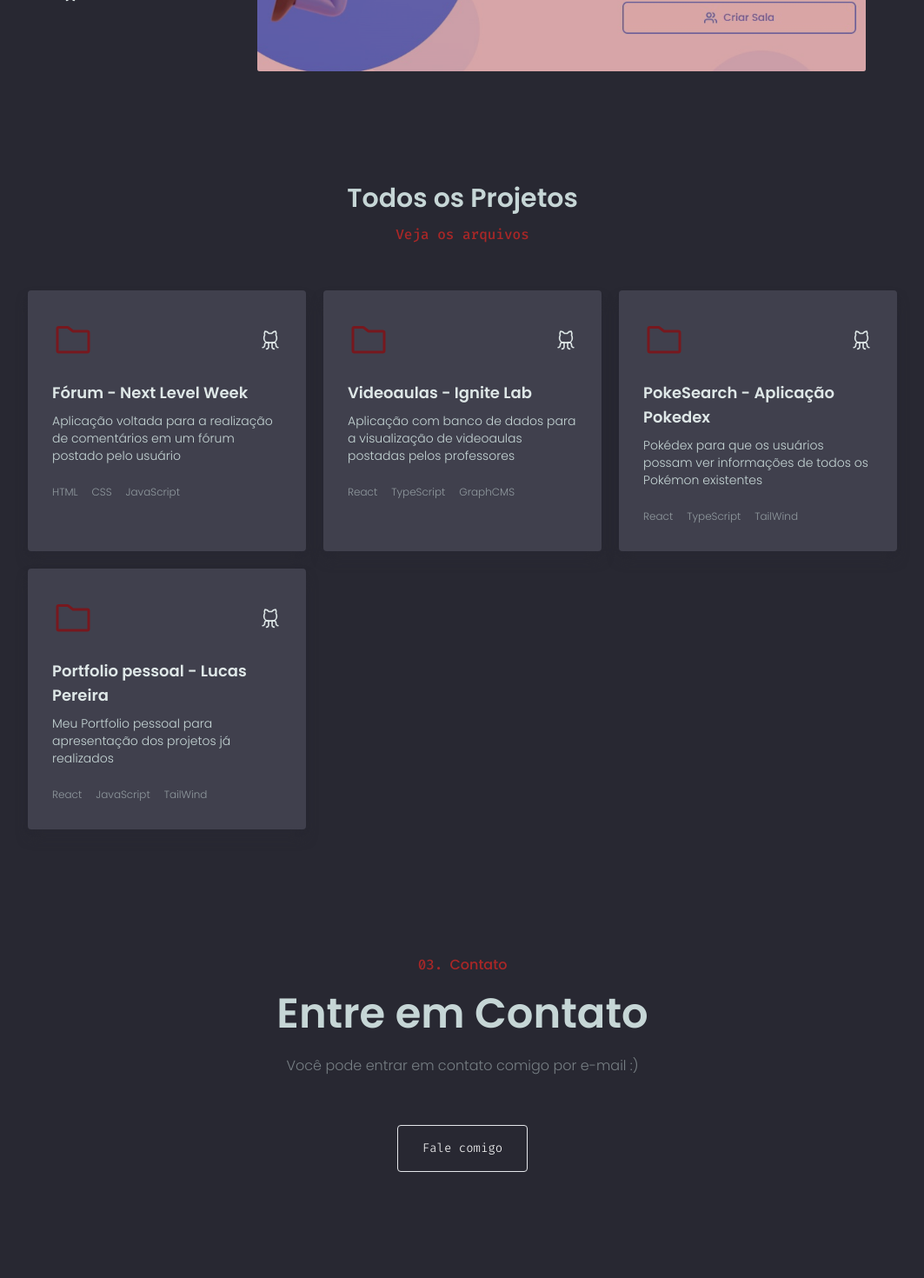
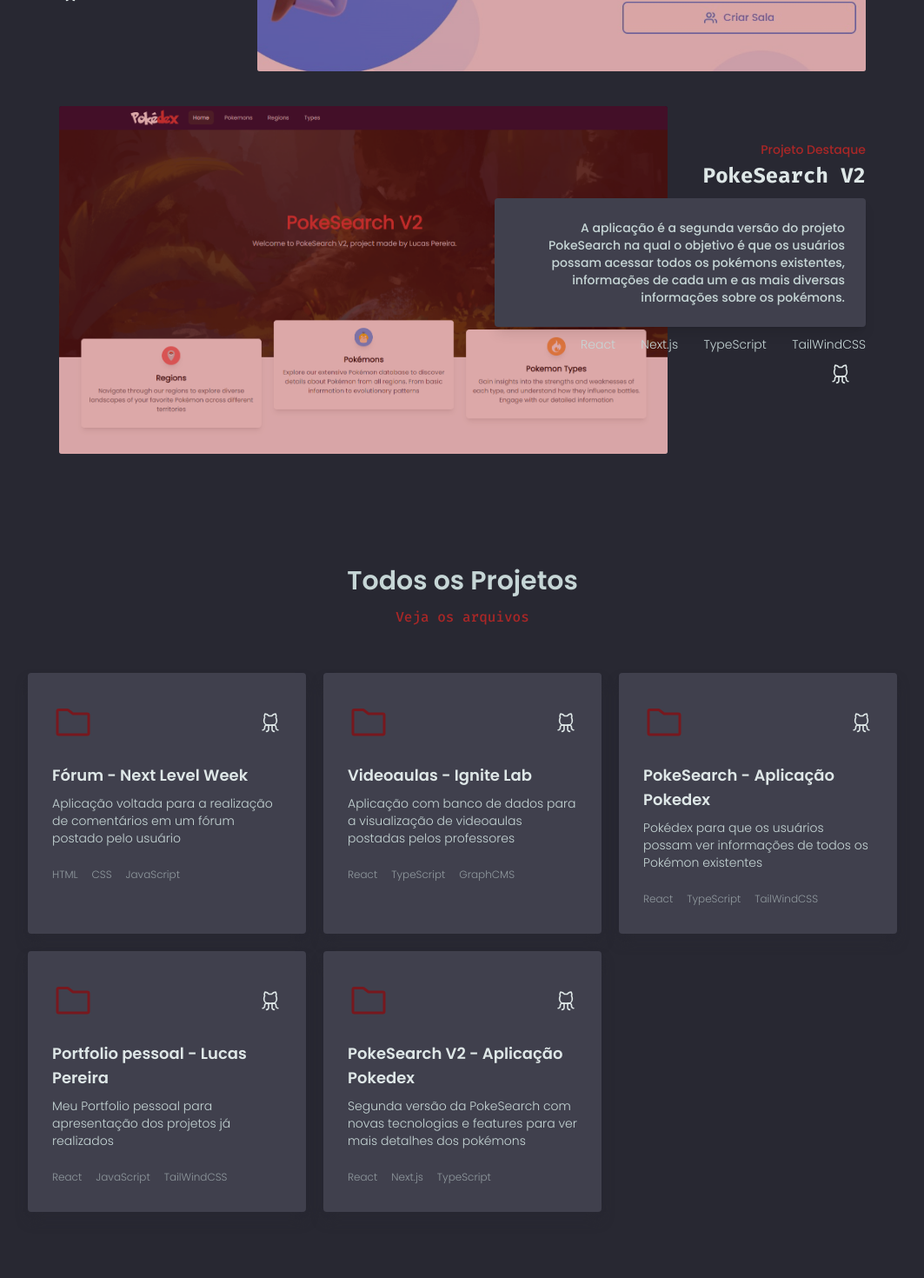
Before and after one commit to LucasPereira23/portfolio, a React (Vite) app: page / in a window 1280 px wide. Shown: the part 2160-3630 px from the top of the page at 87% size, without its empty margins (108-1171 px from the left). Built offline with nearby package versions, Linux system fonts and the light colour scheme.

Commit message:
feat/ add project pokesearch v2

```diff
--- a/src/components/Section.jsx
+++ b/src/components/Section.jsx
@@ -3,6 +3,7 @@ import { FolderSimple, GithubLogo, InstagramLogo, LinkedinLogo } from "phosphor-
 import ignite from '../assets/images/ignite-wpp.png'
 import perfil from '../assets/images/perfil.jpg'
 import nlw from '../assets/images/nlw.jpeg'
+import pokesearch from '../assets/images/pokesearch.png'
 
 Aos.init({
   duration: 1000,
@@ -125,7 +126,7 @@ function Section () {
                 <span>HTML</span>
                 <span className="mx-3">React</span>
                 <span>TypeScript</span>
-                <span className="mx-3">Tail Wind</span>
+                <span className="mx-3">TailWind</span>
                 <span>GraphCMS</span>
               </div>
               <div className="flex text-white-500 z-20">
@@ -136,7 +137,7 @@ function Section () {
             </div>
           </div>
         </div>
-        <div data-aos="fade-up"  className="mb-24 sm-mobile:mt-8 sm:mt-0 md:mt-0">
+        <div data-aos="fade-up"  className="mb-20 sm-mobile:mt-8 sm:mt-0 md:mt-0">
           <div className="flex flex-row relative items-center justify-start ">
             <a href="https://github.com/LucasPereira23/NLW" target="_blank" className="sm-mobile:bg-red-700/70 sm:bg-red-700/70  md:bg-red-500/40 md:hover:bg-red-500/0 transition-all duration-400 md:cursor-pointer absolute xl:top-0 right-0 sm-mobile:h-[100%] sm-mobile:w-[100%] sm:h-[49vw] sm:w-[100%] md:h-[34vw] md:w-[65%] lg:h-[30vw] lg:min-w-[50%] lg:w-[60%]  xl:h-[400px]  xl:w-[700px]  rounded-[3px] z-10"></a>
             <div id="link-img" className="absolute left-0 sm-mobile:block md:hidden"></div>
@@ -158,6 +159,33 @@ function Section () {
               </div>
               <div className="flex text-white-500 z-20">
                 <a href="https://github.com/LucasPereira23/NLW" target="_blank" className="mr-4 cursor-pointer hover:text-red-500 transition-all duration-300">
+                  <GithubLogo size={26}/>
+                </a>
+              </div>
+            </div>
+          </div>
+        </div>
+        <div data-aos="fade-up"  className="mb-20 sm-mobile:mt-8 sm:mt-0 md:mt-0">
+          <div className="flex flex-row relative items-center justify-end ">
+            <a href="https://pokesearch-lucaspereira23.vercel.app/" target="_blank" className="sm-mobile:bg-red-700/70 sm:bg-red-700/70  md:bg-red-500/40 md:hover:bg-red-500/0 transition-all duration-400 md:cursor-pointer absolute xl:top-0 left-0 sm-mobile:h-[100%] sm-mobile:w-[100%] sm:h-[49vw] sm:w-[100%] md:h-[34vw] md:w-[65%] lg:h-[30vw] lg:min-w-[50%] lg:w-[60%] xl:h-[400px]  xl:w-[700px]  rounded-[3px] z-10"></a>
+            <div id="link-img-2" className="absolute left-0 sm-mobile:block md:hidden"></div>
+            <img className="sm-mobile:hidden md:block absolute xl:top-0 left-0 sm-mobile:opacity-25 sm:opacity-25 md:opacity-100 sm-mobile:h-[100%] sm-mobile:w-[100%] sm:h-[49vw] sm:w-[100%] md:h-[34vw] md:w-[65%] lg:h-[30vw] lg:min-w-[50%] lg:w-[60%] xl:h-[400px]  xl:w-[700px] rounded-[3px] object-cover" src={pokesearch} alt="" />
+            <div className="h-[360px] sm-mobile:w-[100%] sm:w-auto py-10 mobile:px-7 sm:px-7 md:px-0 flex flex-col sm-mobile:items-start sm:items-start md:items-end justify-between ">
+              <div className="flex flex-col sm-mobile:items-start sm:items-start  md:items-end z-20">
+                <span className="sm-mobile:text-[#dd2f2f] sm:text-[#dd2f2f] md:text-red-500 text-sm pb-1">Projeto Destaque</span>
+                <a href="https://pokesearch-lucaspereira23.vercel.app/" target="_blank" className="text-2xl sm:font-bold md:font-semi-bold text-white-500 hover:text-red-500 transition-all duration-300 md:mb-4 lg:mb-0">PokeSearch V2</a>
+              </div>
+              <div className="sm:bg-transparent sm:text-left md:bg-[#40404d] md:text-right text-white-700 flex flex-col justify-between items-end h-[auto] md:w-[50%] lg:w-[50%] xl:w-[46%]  rounded-[4px] py-6 md:px-6 md:mb-4 lg:mb-0 text-sm  md:shadow-lg shadow-gray-700/30 hover:shadow-gray-700/50 transition-all duration-300 z-20">
+                <span>A aplicação é a segunda versão do projeto PokeSearch na qual o objetivo é que os usuários possam acessar todos os pokémons existentes, informações de cada um e as mais diversas informações sobre os pokémons.</span>
+              </div>
+              <div className="text-sm font-light flex flex-wrap items-center justify-between mobile:w-[100%] sm:w-[340px] text-white-700 sm-mobile:mb-2  md:mb-4 lg:mb-0 z-20">
+                <span className="mx-3">React</span>
+                <span>Next.js</span>
+                <span className="mx-3">TypeScript</span>
+                <span>TailWindCSS</span>
+              </div>
+              <div className="flex text-white-500 z-20">
+                <a href="https://github.com/LucasPereira23/pokesearch-v2" target="_blank" className="mr-4 cursor-pointer hover:text-red-500 transition-all duration-300">
                   <GithubLogo size={26}/>
                 </a>
               </div>
@@ -222,7 +250,7 @@ function Section () {
             <div className="text-white-700/60 font-extralight text-xs">
               <span className="mr-4">React</span>
               <span className="mr-4">TypeScript</span>
-              <span>TailWind</span>
+              <span>TailWindCSS</span>
             </div>
           </a>
           <a href="https://github.com/LucasPereira23/portfolio" target="_blank" className="bg-[#40404d] cursor-pointer relative top-0 hover:top-[-10px] transition-all duration-300 flex flex-col mt-5 min-h-[300px] h-auto sm:w-[280px] md:w-[292px] lg:w-[366px] xl:w-80 px-7 py-8 rounded-[4px] shadow-lg shadow-gray-700/80">
@@ -240,9 +268,30 @@ function Section () {
             <div className="text-white-700/60 font-extralight text-xs">
               <span className="mr-4">React</span>
               <span className="mr-4">JavaScript</span>
-              <span>TailWind</span>
+              <span>TailWindCSS</span>
             </div>
           </a>
+
+          <a href="https://pokesearch-lucaspereira23.vercel.app/" target="_blank" className="bg-[#40404d] cursor-pointer relative top-0 hover:top-[-10px] transition-all duration-300 flex flex-col mt-5 min-h-[300px] h-auto sm:w-[280px] md:w-[292px] lg:w-[366px] xl:w-80 px-7 py-8 rounded-[4px] shadow-lg shadow-gray-700/80">
+            <div id="card-h"  className="z-10 peer absolute top-0 left-0 h-full w-full"></div>
+            <div className="flex flex-row justify-between items-center mb-6">
+              <span className="text-red-700">
+                <FolderSimple size={48} />
+              </span>
+              <a href="https://github.com/LucasPereira23/pokesearch-v2" target="_blank" className="text-white-500 cursor-pointer hover:text-red-500 transition-all duration-300 z-10">
+                <GithubLogo size={26} />
+              </a>
+            </div>
+            <span htmlFor="card-h" className="peer-hover:text-red-500 hover:text-red-500 transition-all duration-300 text-white-500 text-lg font-semibold mb-2 z-10">PokeSearch V2 - Aplicação Pokedex</span>
+            <span className="text-white-700 font-light text-sm mb-6">Segunda versão da PokeSearch com novas tecnologias e features para ver mais detalhes dos pokémons</span>
+            <div className="text-white-700/60 font-extralight text-xs">
+              <span className="mr-4">React</span>
+              <span className="mr-4">Next.js</span>
+              <span className="mr-4">TypeScript</span>
+            </div>
+          </a>
+          <div className="opacity-0 bg-[#40404d] relative top-0 hover:top-[-10px] transition-all duration-300 flex flex-col h-0 sm:w-[280px] md:w-[292px] lg:w-[366px] xl:w-80  rounded-[4px] shadow-lg shadow-gray-700/80">
+          </div>
         </div>
       </div>
       <div id="content-contact" data-aos="fade-up" className=" flex flex-col justify-center items-center mb-36">
```
Also changed, not shown: src/assets/images/pokesearch.png (added).
